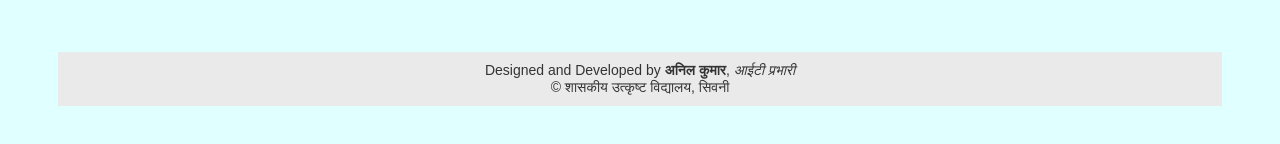
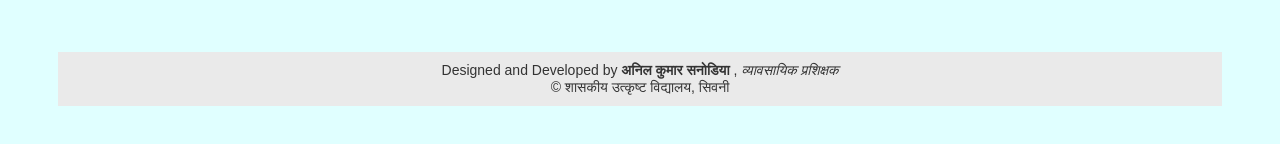
Before and after one commit to VEseoni/excellenceseoni, a plain HTML site: page contact.html in a window 1280 px wide. Shown: the part 256-400 px from the top of the page. Drawn offline with Linux system fonts and the light colour scheme.

Commit message:
Update contact.html

```diff
--- a/contact.html
+++ b/contact.html
@@ -21,7 +21,7 @@
     <p>ईमेल: excellenceseoni@gmail.com</p>
     <p>फोन: +91-XXXXXXXXXX</p>
     <footer style="margin-top: 50px; padding: 10px; background-color: #eaeaea; color: #333; font-size: 14px;">
-    Designed and Developed by <strong>अनिल कुमार</strong>, <em>आईटी प्रभारी</em><br>
+    Designed and Developed by <strong>अनिल कुमार सनोडिया </strong>, <em>व्यावसायिक प्रशिक्षक </em><br>
     © शासकीय उत्कृष्ट विद्यालय, सिवनी
 </footer>
 
```
